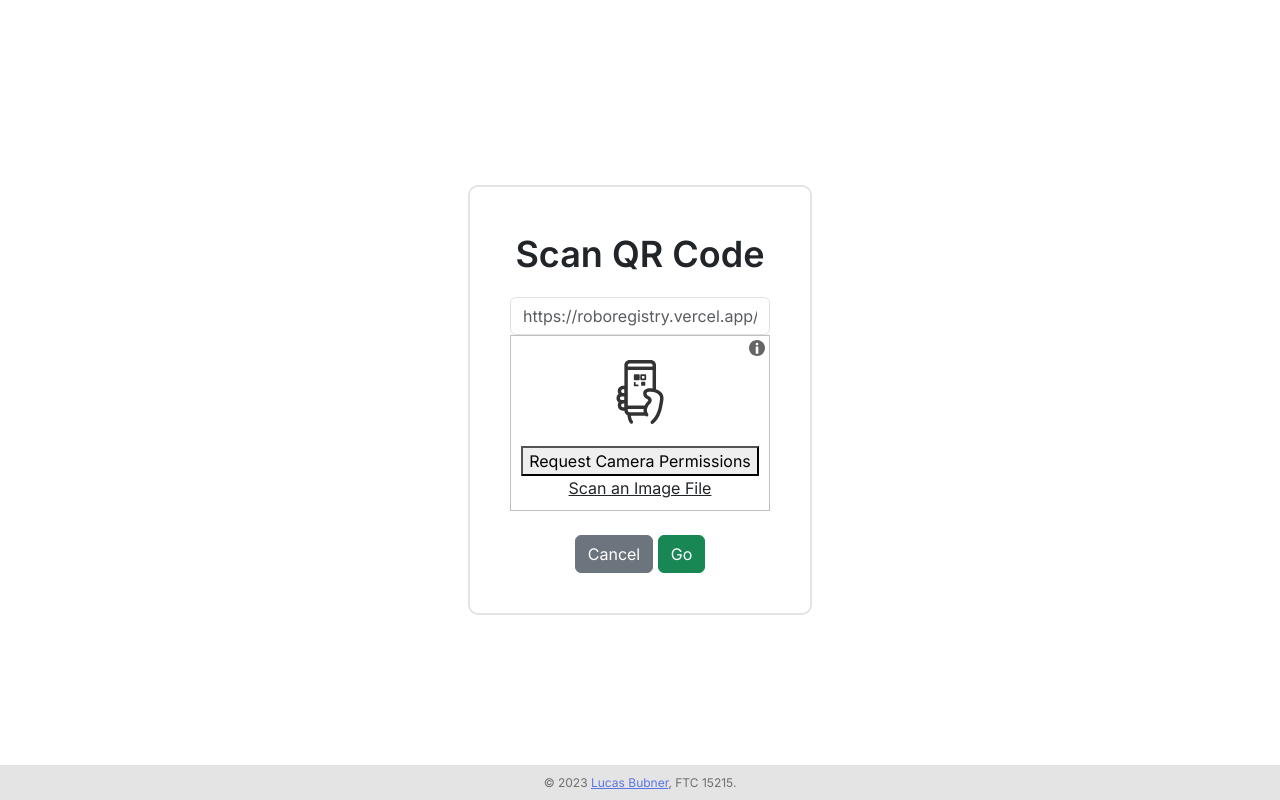
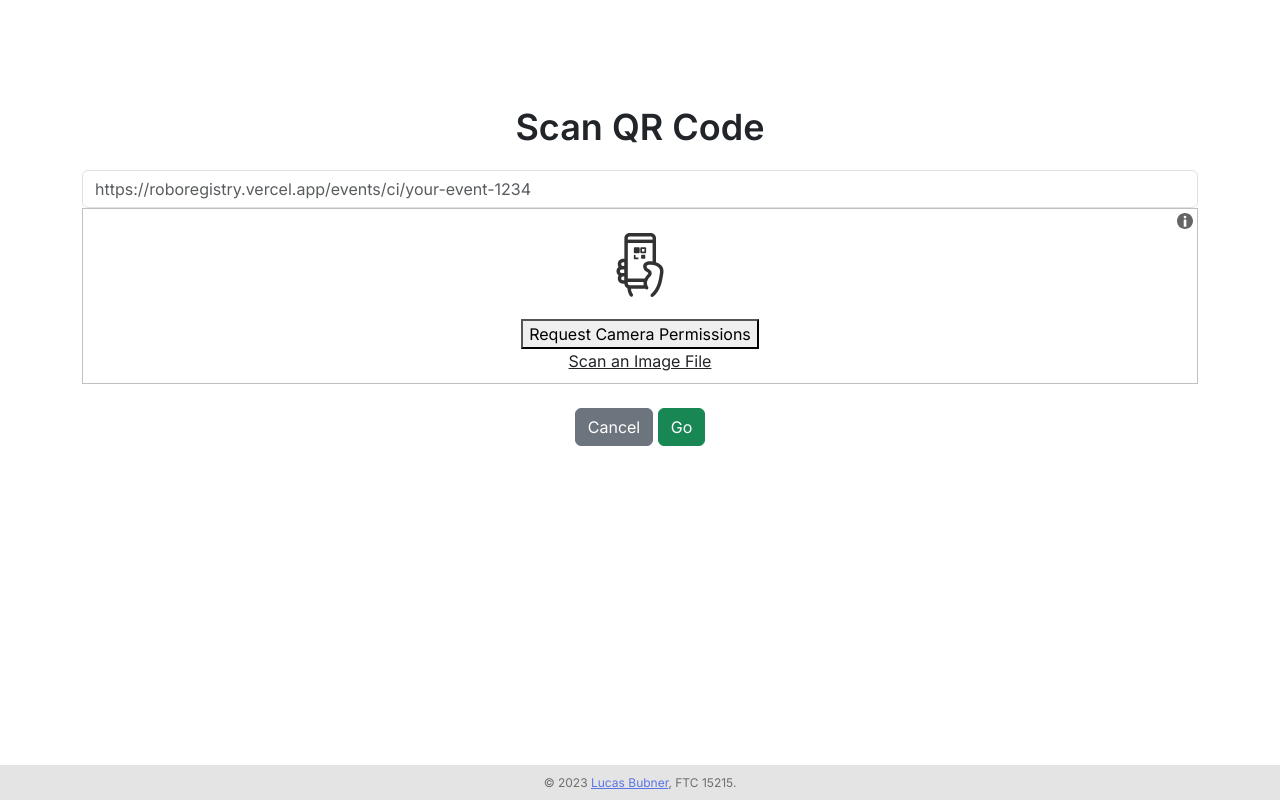
Before and after one commit to bubner/RoboRegistry, a Flask app: page /events/ci in a window 1280 px wide. Run offline with Flask 3, Linux system fonts and the light colour scheme; some libraries are stand-ins or nearby versions.

Commit message:
Fixed UI bug on qr page

```diff
--- a/src/templates/event/qr.html.jinja
+++ b/src/templates/event/qr.html.jinja
@@ -5,8 +5,8 @@ Scan QR
 {% endblock %}
 
 {% block body %}
-<div class="centercontainer bordered">
-    <p class="headertext">Scan QR Code</p>
+<div class="container position-absolute top-50 start-50 translate-middle h-75">
+    <p class="headertext text-center">Scan QR Code</p>
     <form method="POST" action="/events/ci">
         <input type="hidden" name="csrf_token" value="{{ csrf_token() }}" />
         <div class="form-group">
```
